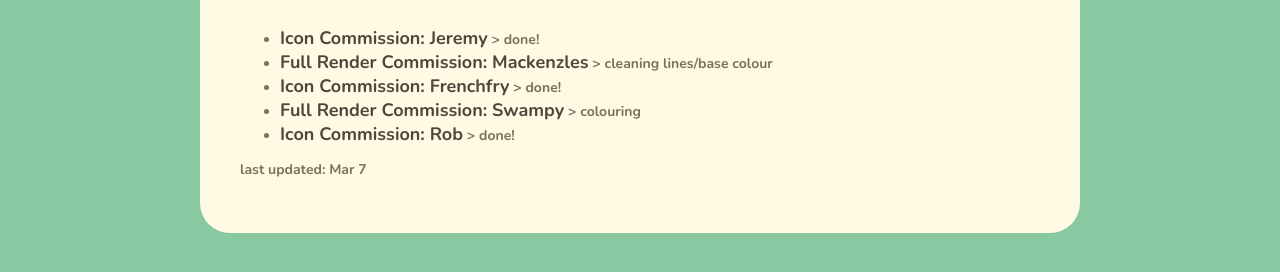
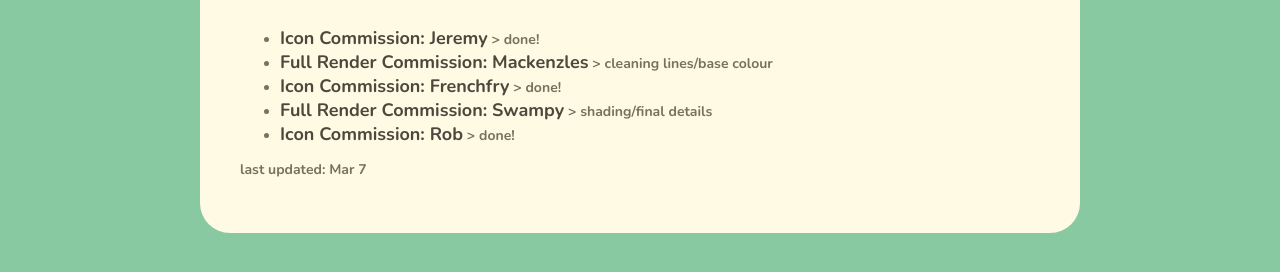
Before and after one commit to antheakwong/antheakwong.github.io, a Jekyll site: the page built from commissions/index.md, in a window 1280 px wide and 900 px high, scrolled down 2078 px. Shown: the part 587-859 px from the top of the window. Built offline with Jekyll 4.4.1, drawn with Linux system fonts in a browser that asks for light colours; nearby versions of some CDN libraries.

Commit message:
updating status

```diff
--- a/commissions/index.md
+++ b/commissions/index.md
@@ -55,7 +55,7 @@ Won’t draw: NSFW, mecha, offensive/shock content
 - **Icon Commission: Jeremy** > done!
 - **Full Render Commission: Mackenzles** > cleaning lines/base colour
 - **Icon Commission: Frenchfry** > done!
-- **Full Render Commission: Swampy** > colouring
+- **Full Render Commission: Swampy** > shading/final details
 - **Icon Commission: Rob** > done!
 
 last updated: Mar 7
```
